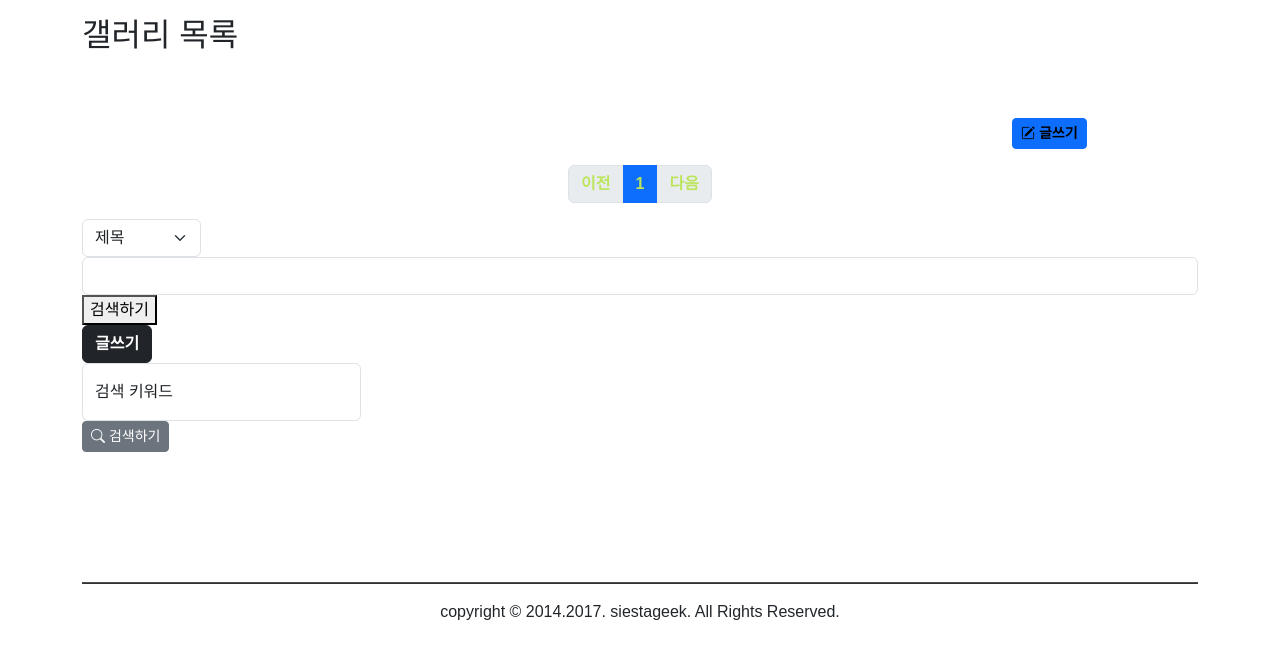
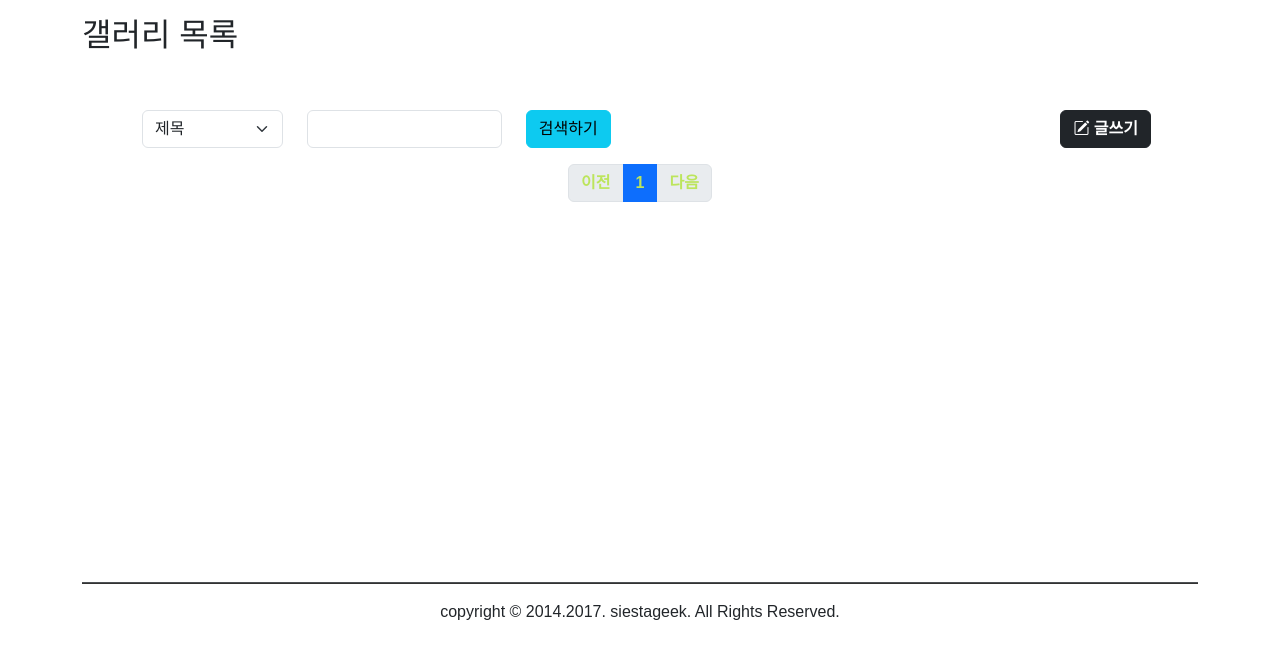
Before and after one commit to redraoh/FastAPIproject, a FastAPI app: page /gallery/list/1 in a window 1280 px wide. Shown: the part 138-800 px from the top of the page. Run offline with FastAPI, Linux system fonts and the light colour scheme; data that the repository does not hold is empty.

Commit message:
갤러리 7,8 - 백엔드, 프론트엔드 view, 프론트엔드 list 검색 UI

```diff
--- a/views/templates/gallery/list.html
+++ b/views/templates/gallery/list.html
@@ -23,20 +23,41 @@
 {% block main %}
 <main>
     <h2>갤러리 목록</h2>
-    <table class="table table-bordered table-hover container mt-5 w-80" >
 
-        <thead class="table-dark">
-        </thead>
-        {% for bd in bdlist %}
-        <tr><th scope="row">{{ bd.bno }}</th>
-            <td><a href="/board/view/{{ bd.bno }}">{{ bd.title }}</a></td>
-            <td>{{ bd.userid }}</td>
-            <td>{{ bd.regdate.strftime('%Y-%m-%d') }}</td>
-            <td>{{ bd.views }}</td>
-        </tr>
-        {% endfor %}
-
-    </table>
+    <div class="row col-11 ms-5 pt-5 bp-2">
+        <div class="row col-8">
+            <div class="col-3">
+                <select class="form-select" name="ftype" id="ftype">
+                    <option value="title">제목</option>
+                    <option value="contents">본문</option>
+                    <option value="userid">작성자</option>
+                    <option value="titconts">제목+본문</option>
+                    <option value="comments">댓글내용</option>
+                </select>
+            </div>
+            <div class="col-4">
+                <input type="text" name="fkey" id="fkey" class="form-control">
+            </div>
+            <div class="col-3">
+                <button type="button" class="btn btn-info sm" id="findbtn">검색하기</button>
+            </div>
+        </div>
+        <div class="col-4 text-end ms-4" style="margin-left: 10px">
+            <a href="/gallery/write" class="btn btn-dark text-white" style="margin-right: -10px"><i class="bi bi-pencil-square"></i> 글쓰기</a></div>
+    </div>
+<!--    -->
+<!--    <table class="table table-bordered table-hover container mt-5 w-80" >-->
+<!--        <thead class="table-dark">-->
+<!--        </thead>-->
+<!--        {% for bd in bdlist %}-->
+<!--        <tr><th scope="row">{{ bd.bno }}</th>-->
+<!--            <td><a href="/board/view/{{ bd.bno }}">{{ bd.title }}</a></td>-->
+<!--            <td>{{ bd.userid }}</td>-->
+<!--            <td>{{ bd.regdate.strftime('%Y-%m-%d') }}</td>-->
+<!--            <td>{{ bd.views }}</td>-->
+<!--        </tr>-->
+<!--        {% endfor %}-->
+<!--    </table>-->
 
     <div class="row justify-content-center">
         {% for gal in galist %}
@@ -59,10 +80,7 @@
 
 
 
-    <div class="offset-10">
-        <button type="button" class="btn btn-primary btn-sm">
-            <a href="/gallery/write">
-                <i class="bi bi-pencil-square"></i> 글쓰기</a></button></div>
+
     <ul class="pagination justify-content-center m-3">
         <!--{# 현재페이지가 1이라면 이전버튼 비활성 #}-->
         {% if cpg == 1 %}<li class="page-item disabled">
@@ -85,30 +103,14 @@
     </ul>
 
 
-    <div class="searchbox">
-        <div class="row">
-            <div class="col-auto"><select class="form-select" name="ftype" id="ftype">
-                <option value="title">제목</option>
-                <option value="contents">본문</option>
-                <option value="userid">작성자</option>
-                <option value="titconts">제목+본문</option>
-                <option value="comments">댓글내용</option>
-            </select></div>
-        </div>
-        <div class="col-auto">
-            <input type="text" name="fkey" id="fkey" class="form-control"></div>
-        <div class="col-auto>">
-            <button type="button" id="findbtn">검색하기</button></div>
-        <td colspan="3"><a href="/gallery/write" class="btn btn-dark text-white">글쓰기</a></td>
-    </div>
 
-    <div class="col-3 form-floating"> <!--offset-4 col-6-->
+<!--    <div class="col-3 form-floating"> &lt;!&ndash;offset-4 col-6&ndash;&gt;-->
 
-        <label for="ftype" class="form-label" >검색 키워드</label>
-        <input type="text" class="form-control" id="findbtn2" placeholder="name@example.com">
-        <button type="button" class="btn btn-secondary btn-sm">
-            <i class="bi bi-search"></i> 검색하기</button>
-    </div>
+<!--        <label for="ftype" class="form-label" >검색 키워드</label>-->
+<!--        <input type="text" class="form-control" id="findbtn2" placeholder="name@example.com">-->
+<!--        <button type="button" class="btn btn-secondary btn-sm">-->
+<!--            <i class="bi bi-search"></i> 검색하기</button>-->
+<!--    </div>-->
 </main>
 
 {% endblock %}
```
